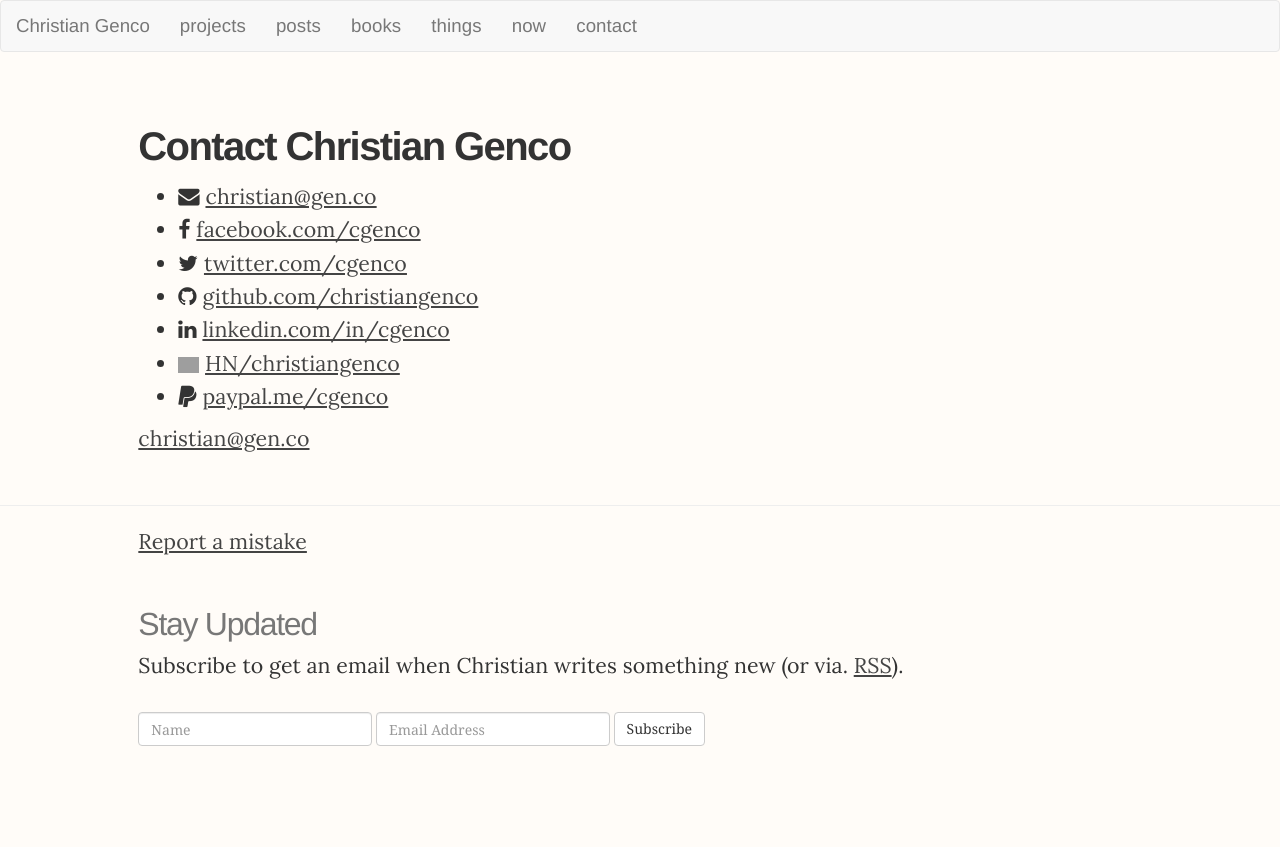
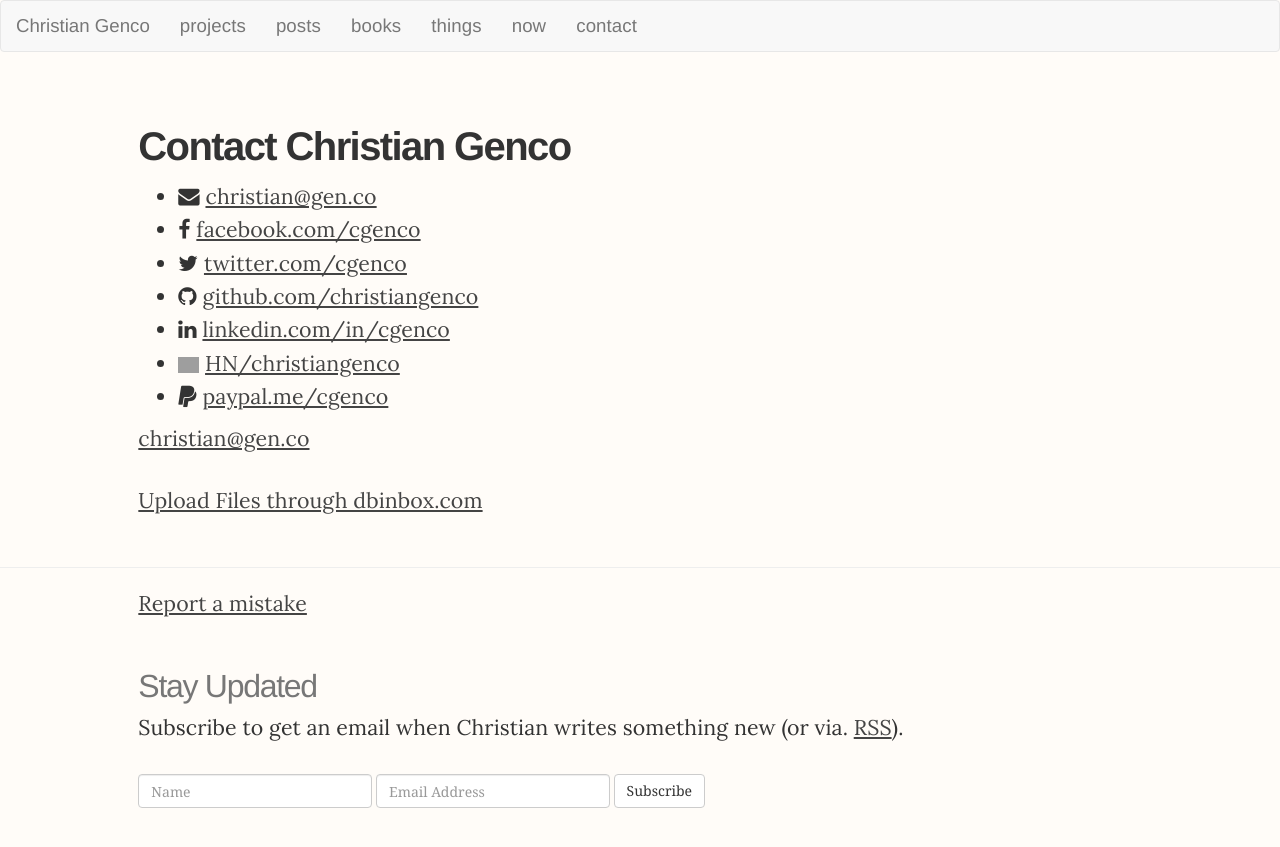
Before and after one commit to christiangenco/christiangenco.github.io, a Jekyll site: the page built from contact.md, in a window 1280 px wide. Shown: the top 847 px of the page. Built offline with Jekyll 4.4.1, drawn with Linux system fonts in a browser that asks for light colours; nearby versions of some CDN libraries; a script that is not in the unit is left out; grey boxes are pictures that could not be loaded.

Commit message:
add dbinbox dbinbox example

```diff
--- a/contact.md
+++ b/contact.md
@@ -17,3 +17,5 @@ type: page
 
 <a href="https://mailto.io/christian@gen.co">christian@gen.co</a>
 <script type="text/javascript" src="https://mailto.io/embed.js"></script>
+
+<a href="https://dbinbox.com/cgenco" class="dbinbox">Upload Files through dbinbox.com</a><script type="text/javascript" src="https://dbinbox.com/embed.js"></script>
```
